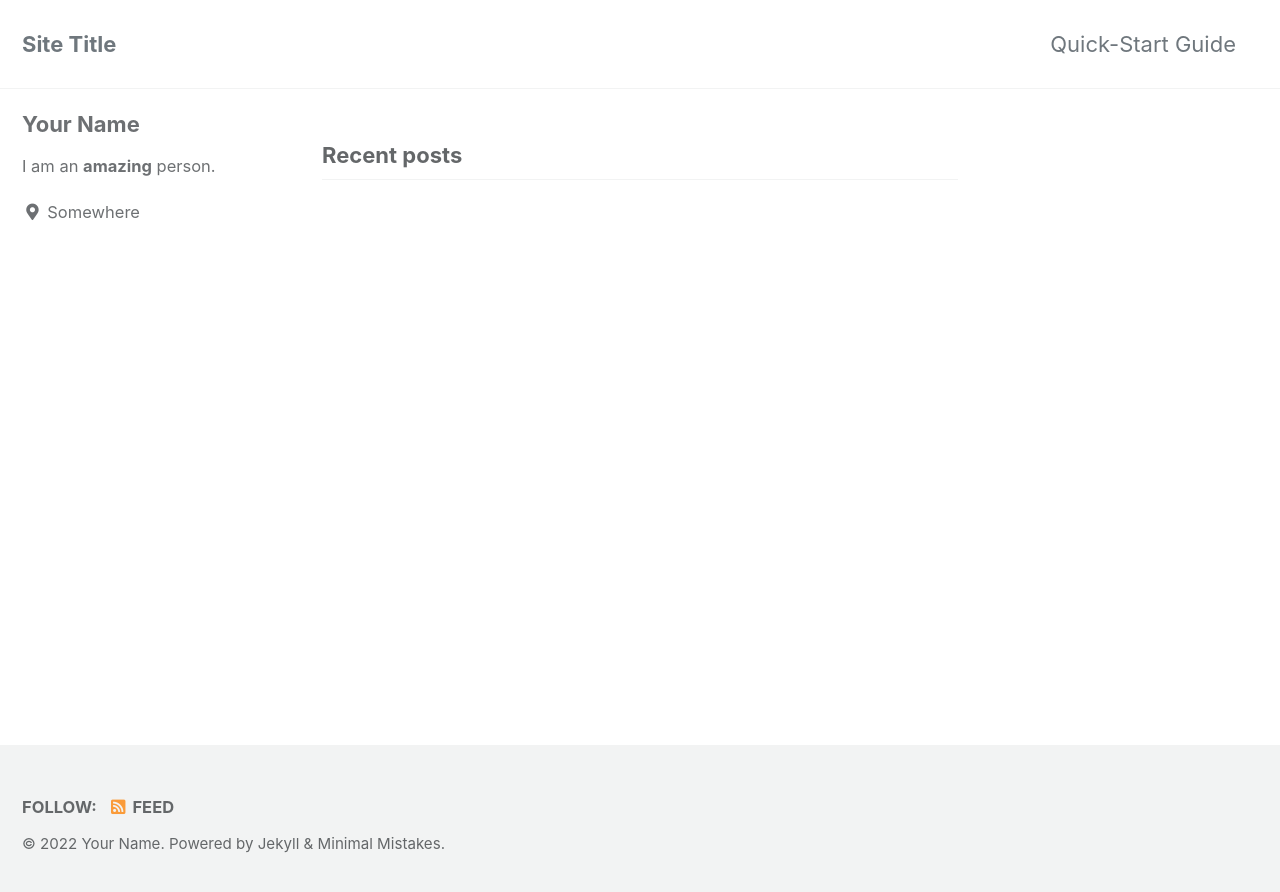
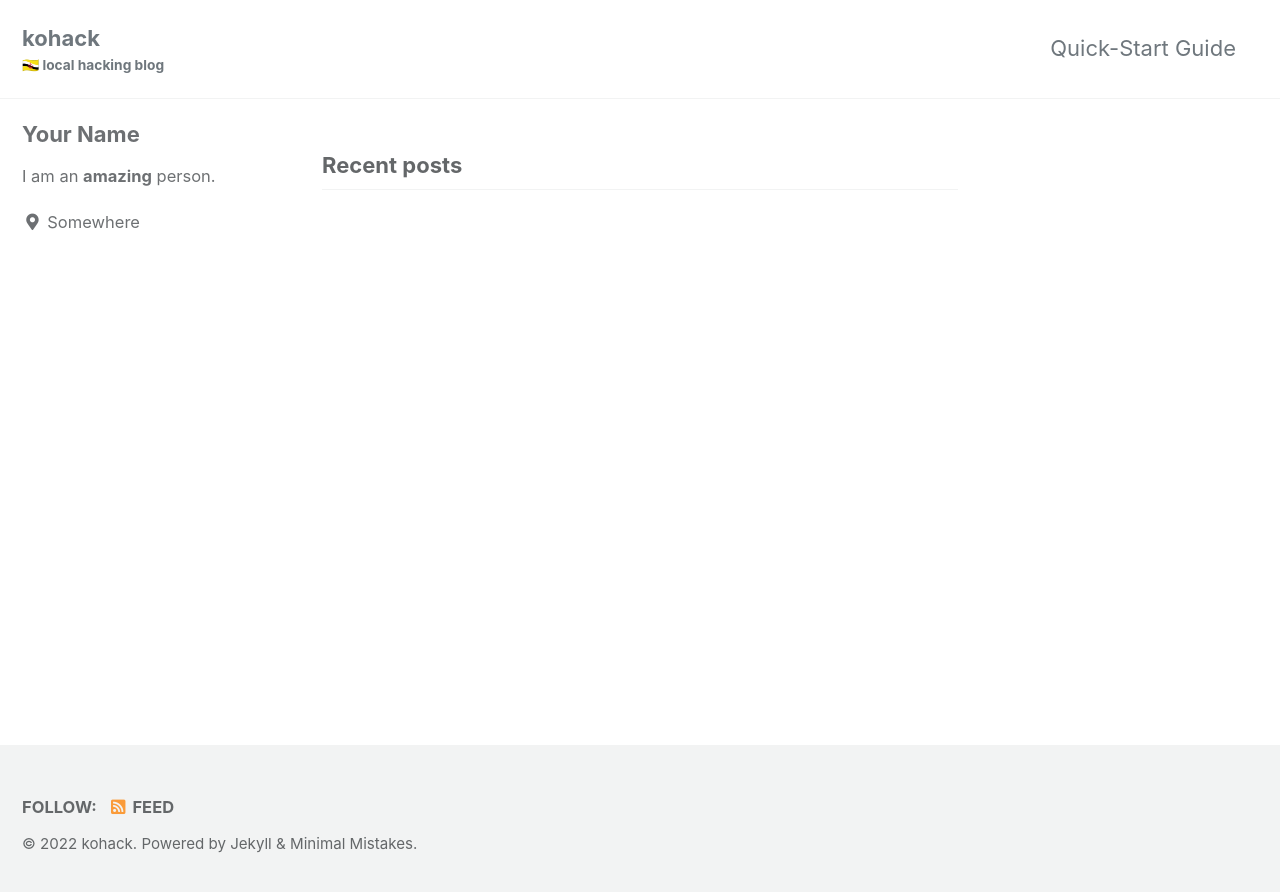
Before and after one commit to kohack/kohack.github.io, a Jekyll site: the page built from index.html, in a window 1280 px wide. Shown: the top 892 px of the page. Built offline with Jekyll 4.4.1, drawn with Linux system fonts in a browser that asks for light colours; cached includes are drawn as plain includes; the list of posts is cut into pages by our own code.

Commit message:
Change site title and subtitle/description

```diff
--- a/_config.yml
+++ b/_config.yml
@@ -16,11 +16,11 @@ minimal_mistakes_skin    : "default" # "air", "aqua", "contrast", "dark", "dirt"
 
 # Site Settings
 locale                   : "en-US"
-title                    : "Site Title"
+title                    : "kohack"
 title_separator          : "-"
-subtitle                 : # site tagline that appears below site title in masthead
-name                     : "Your Name"
-description              : "An amazing website."
+subtitle                 : 🇧🇳 local hacking blog # site tagline that appears below site title in masthead
+name                     :
+description              : 🇧🇳 local hacking blog
 url                      : # the base hostname & protocol for your site e.g. "https://mmistakes.github.io"
 baseurl                  : # the subpath of your site, e.g. "/blog"
 repository               : # GitHub username/repo-name e.g. "mmistakes/minimal-mistakes"
```
